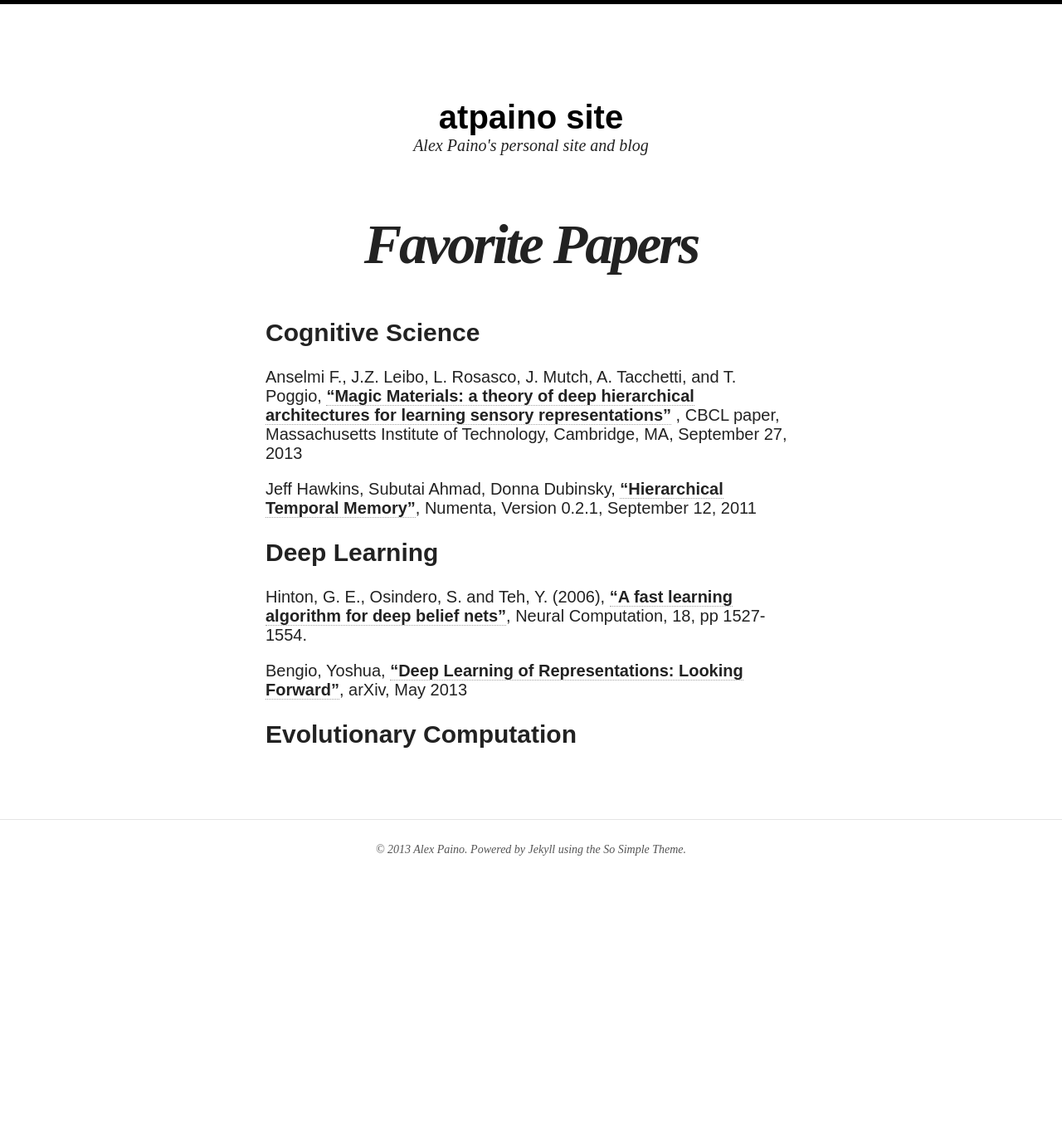
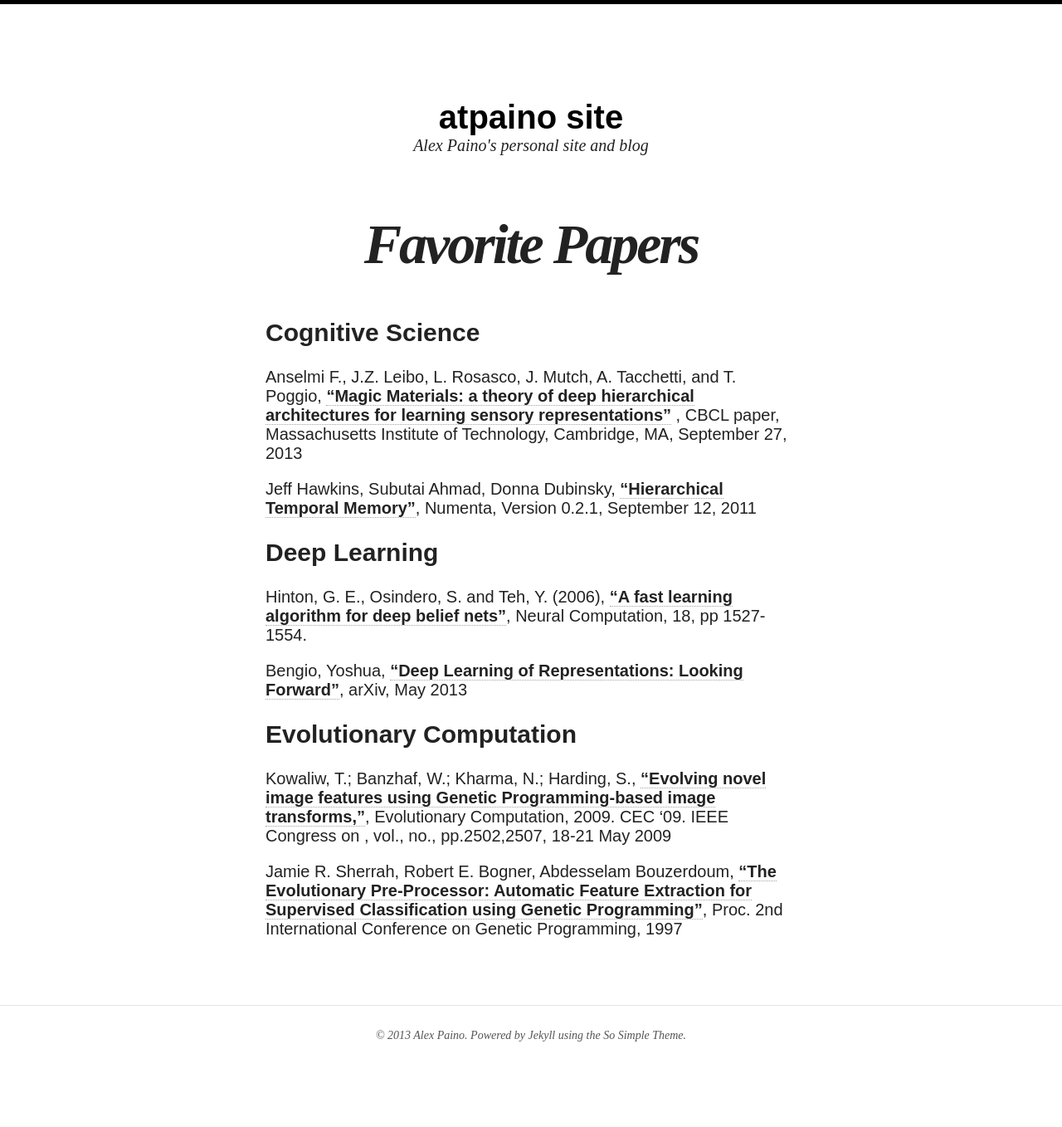
Before and after one commit to atpaino/atpaino.github.io, a Jekyll site: the page built from favoite_papers.markdown, in a window 1280 px wide. Shown: the whole page at 83% size. Built offline with Jekyll 4.4.1, drawn with Linux system fonts in a browser that asks for light colours; nearby versions of some CDN libraries; comment, search, counter and statistics services are not loaded; before the commit the page ends 1134 px from its top, so only the background shows below that.

Commit message:
Added EvoComp papers

```diff
--- a/favoite_papers.markdown
+++ b/favoite_papers.markdown
@@ -27,3 +27,11 @@ arXiv, May 2013
 
 Evolutionary Computation
 ========================
+Kowaliw, T.; Banzhaf, W.; Kharma, N.; Harding, S.,
+[**"Evolving novel image features using Genetic Programming-based image transforms,"**](http://www.drkharma.com/downloads/downloads-5/files/2009-05-1.pdf),
+Evolutionary Computation, 2009. CEC '09. IEEE Congress on , vol., no., pp.2502,2507, 18-21 May 2009
+
+
+Jamie R. Sherrah, Robert E. Bogner, Abdesselam Bouzerdoum,
+[**"The Evolutionary Pre-Processor: Automatic Feature Extraction for Supervised Classification using Genetic Programming"**](http://citeseerx.ist.psu.edu/viewdoc/download?doi=10.1.1.42.2537&rep=rep1&type=pdf),
+Proc. 2nd International Conference on Genetic Programming, 1997
```
